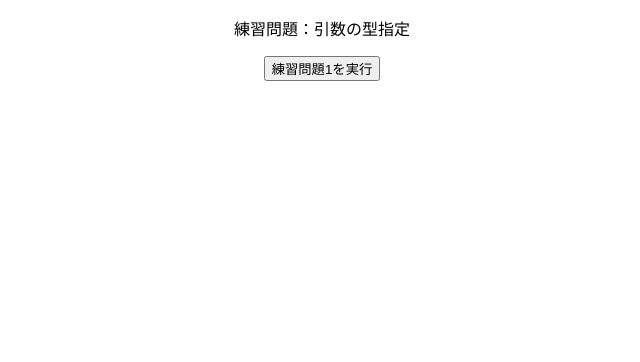
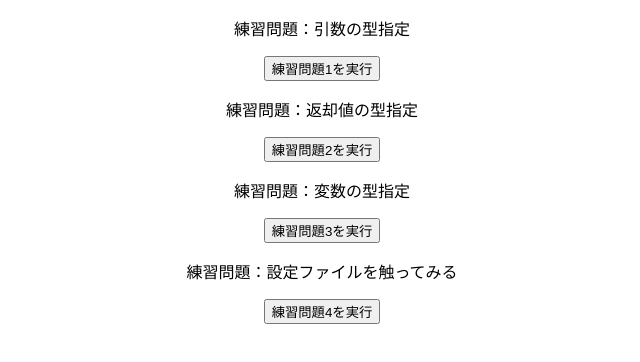
Before and after one commit to kaitosun/ReactTypeScriptBasic, a React (Create React App) app: page / in a window 1280 px wide. Shown: the top 362 px of the page, without its empty margins (318-958 px from the left). Built offline with nearby package versions, Linux system fonts and the light colour scheme.

Commit message:
React-TypeScript-Basic

```diff
--- a/src/App.tsx
+++ b/src/App.tsx
@@ -1,10 +1,16 @@
 import { Practice1 } from "./practices/Practice1";
+import { Practice2 } from "./practices/Practice2";
+import { Practice3 } from "./practices/Practice3";
+import { Practice4 } from "./practices/Practice4";
 import "./styles.css";
 
 export default function App() {
   return (
     <div className="App">
       <Practice1 />
+      <Practice2 />
+      <Practice3 />
+      <Practice4 />
     </div>
   );
 }
--- /dev/null
+++ b/src/practices/Practice2.tsx
@@ -0,0 +1,15 @@
+export const Practice2 = () => {
+  const getTotalFee = (num: number): number => {
+    const total = num * 1.1;
+    return total;
+  };
+  const onClickPractice = () => {
+    console.log(getTotalFee(1000));
+  };
+  return (
+    <div>
+      <p>練習問題：返却値の型指定</p>
+      <button onClick={onClickPractice}>練習問題2を実行</button>
+    </div>
+  );
+};
--- /dev/null
+++ b/src/practices/Practice3.tsx
@@ -0,0 +1,17 @@
+export const Practice3 = () => {
+  const getTotalFee = (num: number) => {
+    const total = num * 1.1;
+    return total;
+  };
+  const onClickPractice = () => {
+    let total: number = 0;
+    total = getTotalFee(1000);
+    console.log(total);
+  };
+  return (
+    <div>
+      <p>練習問題：変数の型指定</p>
+      <button onClick={onClickPractice}>練習問題3を実行</button>
+    </div>
+  );
+};
--- /dev/null
+++ b/src/practices/Practice4.tsx
@@ -0,0 +1,13 @@
+export const Practice4 = () => {
+  const calcTotalFee = (num) => {
+    const total = num * 1.1;
+    console.log(total);
+  };
+  const onClickPractice = () => calcTotalFee(1000);
+  return (
+    <div>
+      <p>練習問題：設定ファイルを触ってみる</p>
+      <button onClick={onClickPractice}>練習問題4を実行</button>
+    </div>
+  );
+};
--- a/tsconfig.json
+++ b/tsconfig.json
@@ -3,7 +3,8 @@
         "./src/**/*"
     ],
     "compilerOptions": {
-        // "strict": true,
+        "strict": true,
+        "noImplicitAny": false,
         "esModuleInterop": true,
         "lib": [
             "dom",
```
